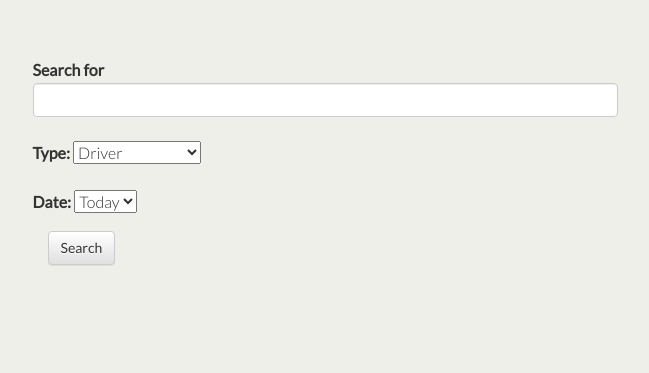
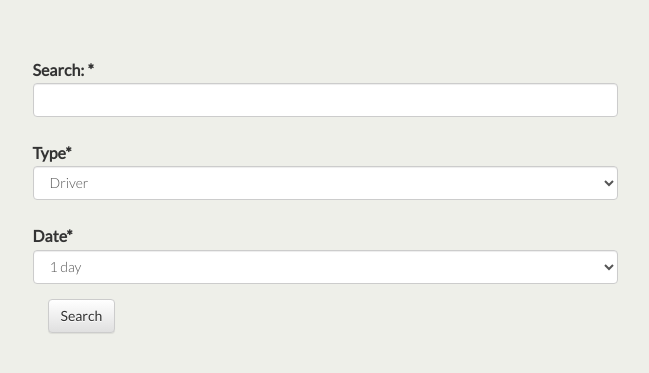
Before and after one commit to AntonNikulin/uni-cw-s6, a Django app: page /checkpoint/search in a window 1280 px wide. Shown: the part 51-424 px from the top of the page, without its empty margins (315-964 px from the left). Run offline with Django 3.2, Linux system fonts and the light colour scheme; parts of the project's set-up code (start-up, migrations or seed data) failed here and were passed over; some libraries are stand-ins or nearby versions.

Commit message:
ScrLang + search page crispy form

```diff
--- a/ScrLang/UniScrLangKpp/Checkpoint/forms.py
+++ b/ScrLang/UniScrLangKpp/Checkpoint/forms.py
@@ -20,3 +20,16 @@ class RecordForm(forms.ModelForm):
     class Meta:
         model = Record
         exclude = ['recordedBy','destination']
+
+TYPES = (
+    ('driver','Driver'),
+    ('vehicleNumber','VehicleNumber'),
+)
+DATES = (
+    (1, '1 day'),
+    (7, '7 days')
+)
+class SearchForm(forms.Form):
+    search = forms.CharField(label=u'Search: ',max_length=40)
+    type = forms.ChoiceField(choices=TYPES)
+    date = forms.ChoiceField(choices=DATES)
--- a/ScrLang/UniScrLangKpp/Checkpoint/templates/Checkpoint/search_main.html
+++ b/ScrLang/UniScrLangKpp/Checkpoint/templates/Checkpoint/search_main.html
@@ -1,4 +1,5 @@
 {% extends "base.html" %}
+{% load crispy_forms_tags %}
 
 {% block title %}Search | Checkpoint{% endblock title %}
 
@@ -9,26 +10,7 @@
             <div class="row">
                 <form method="post" class="form-horizontal col-md-6 col-md-offset-3" action="{% url 'search' %}">
                     {% csrf_token %}
-                    <div class="form-group">
-                        <label for="search_for" class="control-label">Search for</label>
-                        <div class="controls ">
-                            <input class="textinput textInput form-control" id="search_for" name="search_for" type="text" />
-                        </div>
-                    </div>
-                    <div class="form-group">
-                        <label for="type" class="control-label">Type:</label>
-                        <select id="type" name="type">
-                            <option value="Driver">Driver</option>
-                            <option value="VehicleNumber">Vehicle number</option>
-                        </select>
-                    </div>
-                    <div class="form-group">
-                        <label for="userDate" class="control-label">Date:</label>
-                        <select id="userDate">
-                            <option value="1">Today</option>
-                            <option value="7">Week</option>
-                        </select>
-                    </div>
+                              {{ form|crispy }}
                     <button type="submit" class="btn btn-default">Search</button>
                 </form>
             </div>
--- a/ScrLang/UniScrLangKpp/Checkpoint/views.py
+++ b/ScrLang/UniScrLangKpp/Checkpoint/views.py
@@ -4,7 +4,7 @@ from django.contrib.auth.decorators import login_required
 from django.core.urlresolvers import reverse
 from django.http import HttpResponseRedirect
 
-from forms import RegistrationForm, RecordForm
+from forms import *
 from .models import Record
 
 
@@ -49,8 +49,9 @@ def searchVehicle(request):
 
 def search(request):
     if request.method == 'POST':
-        print request.POST['type']
-    return render(request, 'Checkpoint/search_main.html')
+        print request.POST
+    form = SearchForm()
+    return render(request, 'Checkpoint/search_main.html', {'form': form})
 
 def statistics(request):
     driverCount = {}
```
Also changed, not shown: 1 other file.
